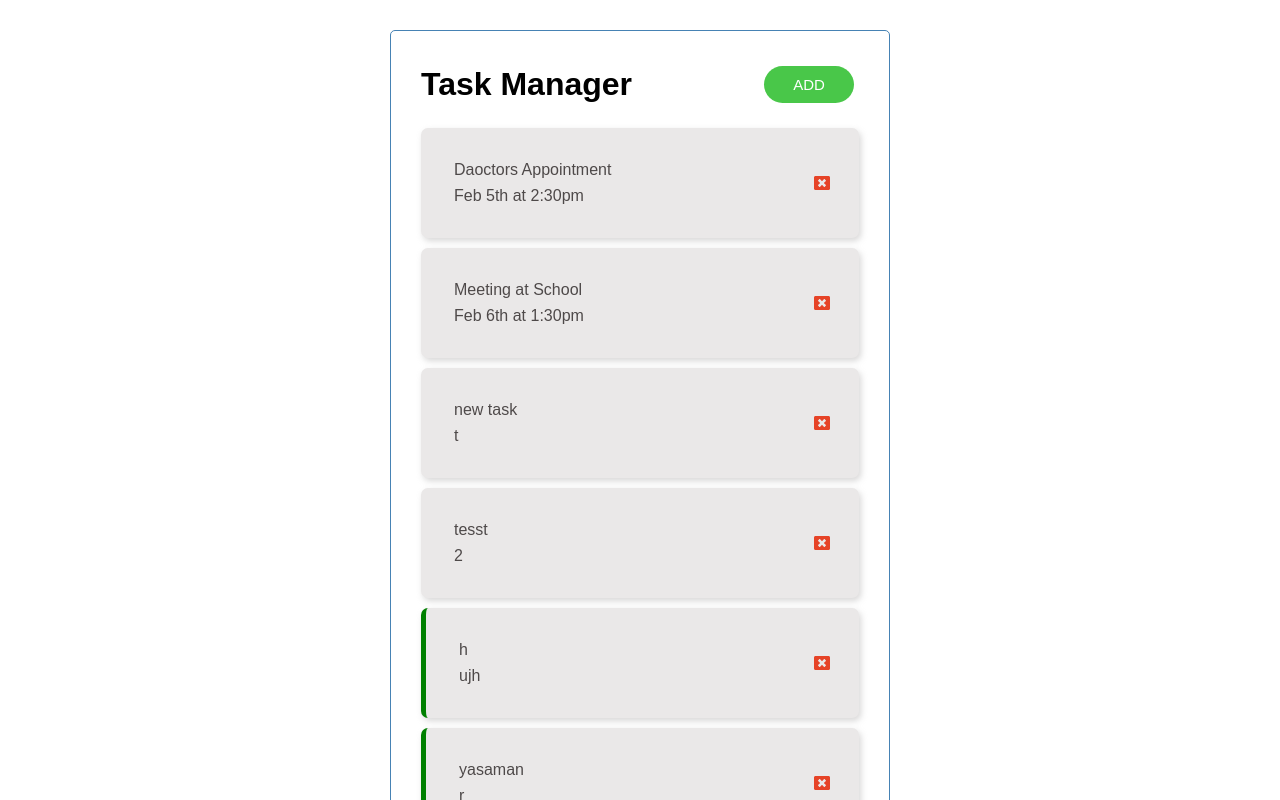
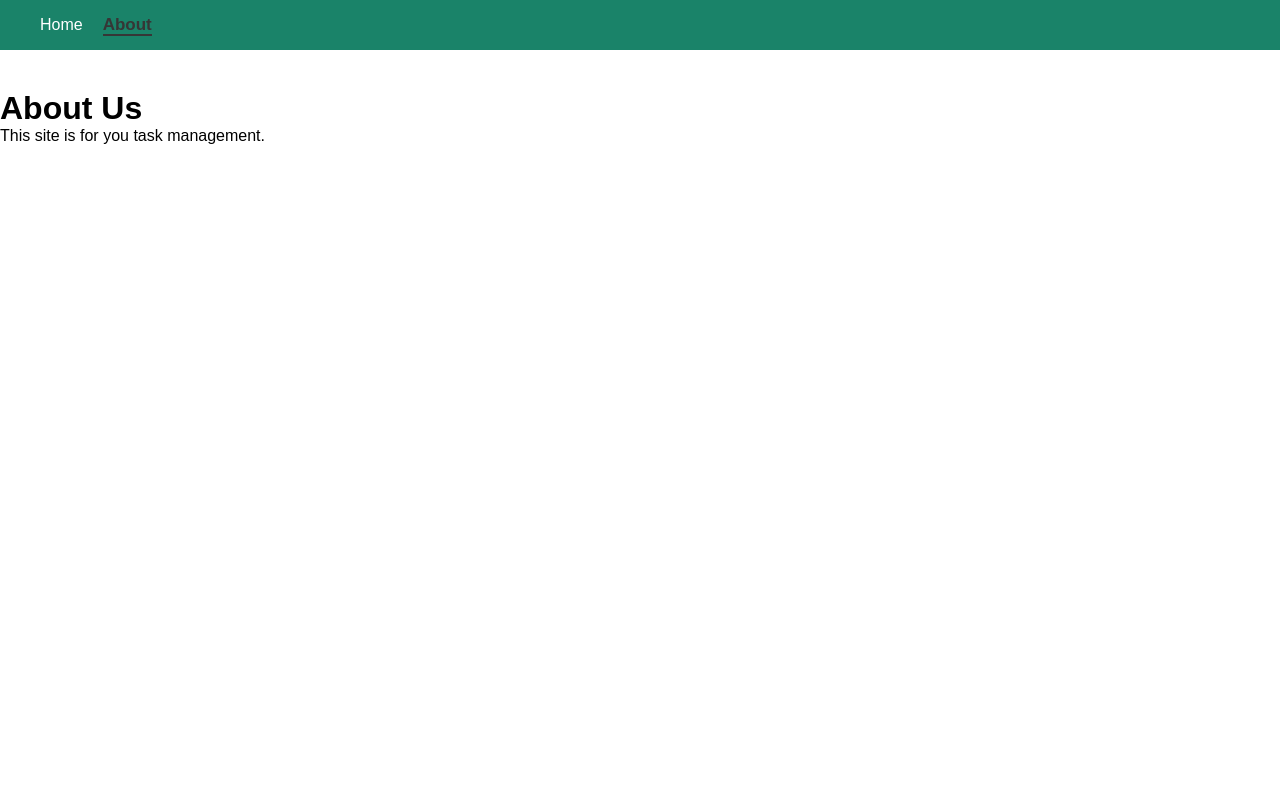
Before and after one commit to yasamanam/taskManager, a React (Create React App) app: page /about in a window 1280 px wide. Shown: the top 800 px of the page. Built offline with nearby package versions, Linux system fonts and the light colour scheme; data requests are answered from the project's data file.

Commit message:
add react router dom

```diff
--- a/src/App.js
+++ b/src/App.js
@@ -1,13 +1,19 @@
 import { Link, Route, Switch } from "react-router-dom";
 
+import AboutPage from "./pages/AboutPage";
+import MainHeader from "./components/MainHeader";
+import NotFound from "./pages/NotFound";
 import React from "react";
 import TasksPage from "./pages/TasksPage";
 
 const App = () => {
   return (
     <React.Fragment>
+      <MainHeader />
       <Switch>
-        <Route path="/" component={TasksPage} />
+        <Route path="/" exact component={TasksPage} />
+        <Route path="/about" exact component={AboutPage} />
+        <Route path="*" component={NotFound} />
       </Switch>
     </React.Fragment>
   );
--- /dev/null
+++ b/src/components/MainHeader.jsx
@@ -0,0 +1,17 @@
+import { NavLink } from "react-router-dom";
+import React from "react";
+
+const MainHeader = () => {
+  return (
+    <div className="mainHeader">
+      <NavLink to="/" exact activeClassName="mainHeader__active">
+        Home
+      </NavLink>
+      <NavLink to="/about" activeClassName="mainHeader__active">
+        About
+      </NavLink>
+    </div>
+  );
+};
+
+export default MainHeader;
--- a/src/index.css
+++ b/src/index.css
@@ -180,3 +180,24 @@ footer {
   text-align: center;
   margin-top: 80px;
 }
+
+.mainHeader {
+  background: rgb(26, 131, 105);
+  color: white;
+  font-size: 16px;
+  padding: 15px 40px;
+  margin-bottom: 40px;
+}
+
+.mainHeader a {
+  text-decoration: none;
+  color: white;
+  margin-right: 20px;
+}
+
+.mainHeader__active {
+  color: rgb(54, 54, 54) !important;
+  font-weight: bold;
+  font-size: 17px;
+  border-bottom: 2px solid rgb(54, 54, 54);
+}
--- /dev/null
+++ b/src/pages/AboutPage.jsx
@@ -0,0 +1,12 @@
+import React from "react";
+
+const AboutPage = () => {
+  return (
+    <div>
+      <h1>About Us</h1>
+      <p>This site is for you task management.</p>
+    </div>
+  );
+};
+
+export default AboutPage;
--- /dev/null
+++ b/src/pages/NotFound.jsx
@@ -0,0 +1,14 @@
+import { Link } from "react-router-dom";
+import React from "react";
+
+const NotFound = () => {
+  return (
+    <div>
+      <h1>Not Found</h1>
+      <p>this route is not found</p>
+      <Link to="/">Go Home</Link>
+    </div>
+  );
+};
+
+export default NotFound;
```
